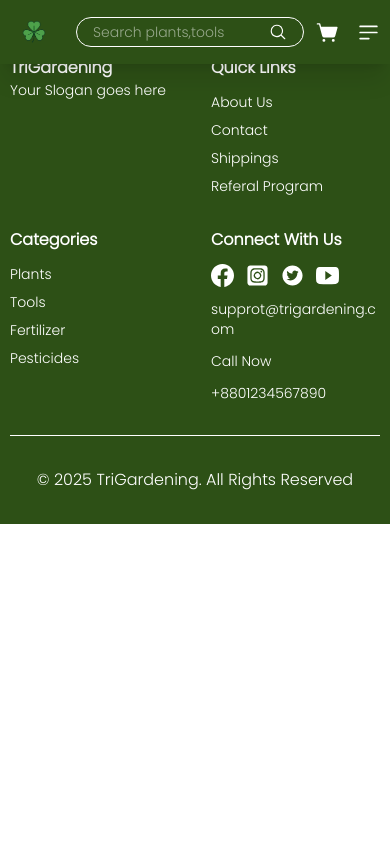
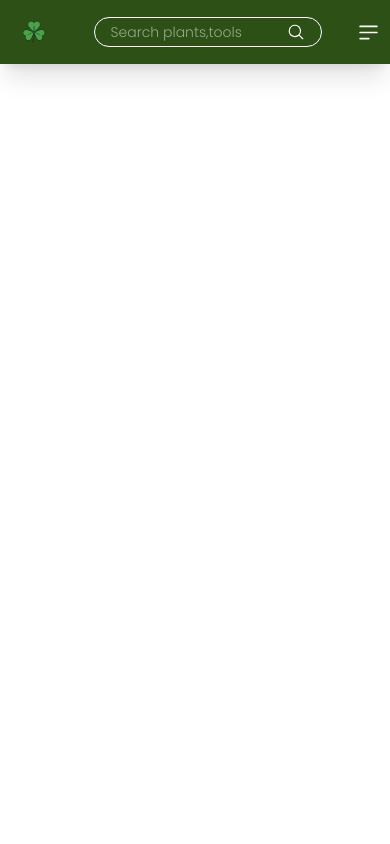
Before and after one commit to ShekRasel/tri-gardening, a Next.js app: page /product-details/1 in a window 390 px wide. Shown: the top 844 px of the page. Built offline with nearby package versions, Linux system fonts and the light colour scheme.

Commit message:
changes- issues fixed

```diff
--- a/app/(pages)/product-details/[id]/page.jsx
+++ b/app/(pages)/product-details/[id]/page.jsx
@@ -1,13 +1,7 @@
-"use client";
-
 import React from "react";
-import { useCartStore } from "../../../zustand-store/cart.store";
 
 const ProductDetails = () => {
-  const { items } = useCartStore();
-  console.log(items);
-  console.log("detials", items.length);
-  return <div>ProductDetails</div>;
+  return <div className="min-h-screen">ProductDetails</div>;
 };
 
 export default ProductDetails;
--- a/components/Navbar.jsx
+++ b/components/Navbar.jsx
@@ -5,7 +5,7 @@ import { HiMagnifyingGlass } from "react-icons/hi2";
 import { CgProfile } from "react-icons/cg";
 import { IoCall } from "react-icons/io5";
 import SlidePanel from "./slide.panel";
-import CartBadge from "./cart.bedge";
+import CartBadge from "./cart.badge";
 
 const Navbar = () => {
   const links = [
@@ -70,7 +70,7 @@ const Navbar = () => {
         </div>
 
         {/* cart */}
-        <CartBadge />
+        <CartBadge className="hidden lg:block text-white" />
 
         {/* user profile/dashboard */}
         <Link href={"/"} className="hidden lg:block">
--- a/components/cart.bedge.jsx
+++ b/components/cart.badge.jsx
@@ -5,19 +5,21 @@ import React from "react";
 import { PiShoppingCartSimpleFill } from "react-icons/pi";
 import { useCartStore } from "../app/zustand-store/cart.store";
 
-const CartBadge = () => {
+const CartBadge = ({ className }) => {
   const { getTotalItems } = useCartStore();
 
   return (
-    <div>
+    <div className={`${className}`}>
       <Link href="/cart" className="relative">
         {/* Only show badge if there’s at least one item */}
         {getTotalItems() > 0 && (
-          <span className="text-white text-sm rounded-full absolute -top-4 right-0">
+          <span
+            className={` text-sm rounded-full absolute -top-4 right-0 ${className}`}
+          >
             {getTotalItems()}
           </span>
         )}
-        <PiShoppingCartSimpleFill className="text-white" size={23} />
+        <PiShoppingCartSimpleFill className={`${className}`} size={23} />
       </Link>
     </div>
   );
--- a/components/slide.panel.jsx
+++ b/components/slide.panel.jsx
@@ -8,6 +8,7 @@ import { RxCross2 } from "react-icons/rx";
 import { PiShoppingCartSimpleFill } from "react-icons/pi";
 import { CgProfile } from "react-icons/cg";
 import { IoCall } from "react-icons/io5";
+import CartBadge from "./cart.badge";
 
 const SlidePanel = ({ links }) => {
   const [openSlidePanel, setIsOpenSlidePanel] = useState(false);
@@ -67,9 +68,11 @@ const SlidePanel = ({ links }) => {
             <IoCall />
             <span>Call Now</span>
           </button>
-          <Link href={"/cart"} onClick={closeSlidePanel}>
-            <PiShoppingCartSimpleFill className="text-primary" size={23} />
-          </Link>
+
+          {/* cart badge */}
+          <div onClick={closeSlidePanel}>
+            <CartBadge className="text-primary" />
+          </div>
 
           {/* user profile/dashboard */}
           <Link href={"/dashboard"} onClick={closeSlidePanel}>
```
